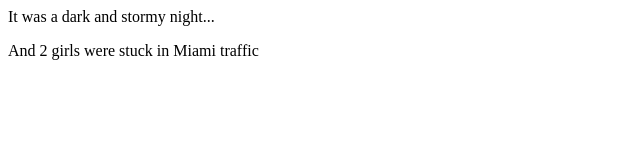
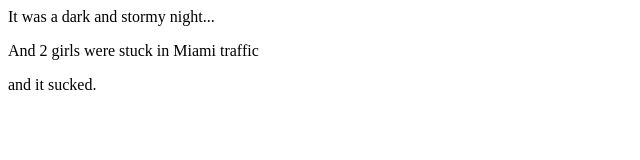
Before and after one commit to Nicole-A/fireside-story, a plain HTML site: page index.html in a window 1280 px wide. Shown: the whole page, without its empty margins (0-640 px from the left). Drawn offline with Linux system fonts and the light colour scheme.

Commit message:
added a third line

```diff
--- a/index.html
+++ b/index.html
@@ -2,5 +2,6 @@
   <body>
     <p>It was a dark and stormy night...</p>
     <p>And 2 girls were stuck in Miami traffic</p>
+    <p> and it sucked.</p>
   </body>
 </html>
```
